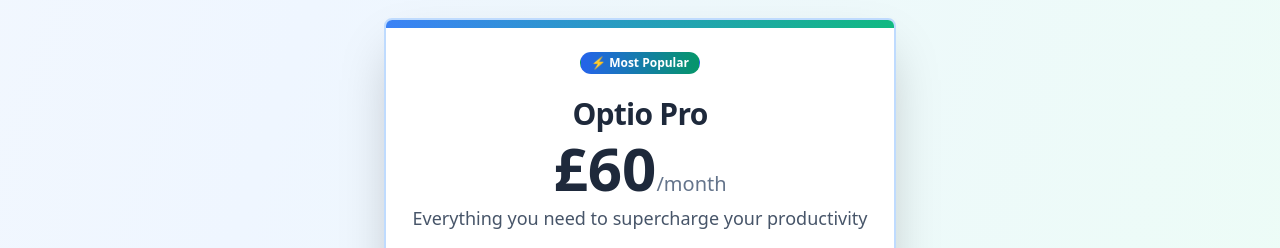
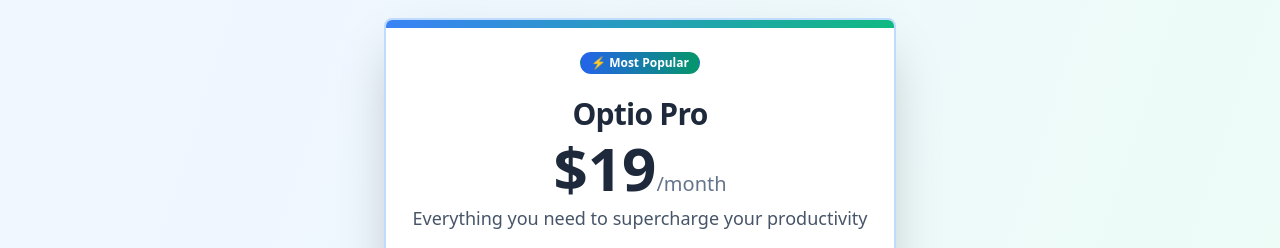
Before and after one commit to Aramco2025/auracommandcenter, a React (Vite) app: page /landing in a window 1280 px wide. Shown: the part 2980-3228 px from the top of the page. Built offline with nearby package versions, Linux system fonts and the light colour scheme.

Commit message:
Fix: Update pricing to $19/month
Updated the pricing displayed on the landing page to reflect the $19/month price point.

```diff
--- a/src/pages/Landing.tsx
+++ b/src/pages/Landing.tsx
@@ -1,4 +1,3 @@
-
 import { useState, useEffect } from "react";
 import { Button } from "@/components/ui/button";
 import { Card, CardContent, CardDescription, CardHeader, CardTitle } from "@/components/ui/card";
@@ -245,7 +244,7 @@ const Landing = () => {
               </Badge>
               <CardTitle className="text-3xl text-slate-800">Optio Pro</CardTitle>
               <div className="text-6xl font-bold text-slate-800 mt-6">
-                £60
+                $19
                 <span className="text-xl text-slate-500 font-normal">/month</span>
               </div>
               <CardDescription className="text-slate-600 mt-3 text-lg">
```
